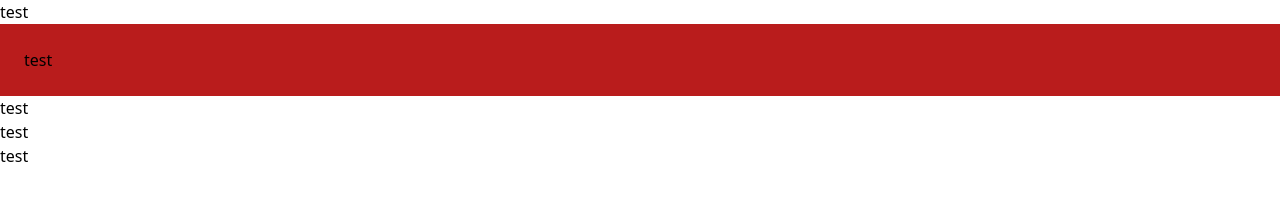
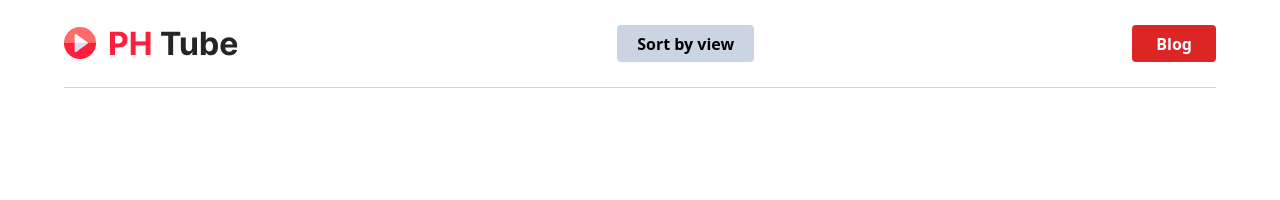
Before and after one commit to MoniruzzamanBillal/ph-assignment-6, a plain HTML site: page index.html in a window 1280 px wide. Drawn offline with nearby package versions, Linux system fonts and the light colour scheme.

Commit message:
navbar done

```diff
--- a/index.html
+++ b/index.html
@@ -11,11 +11,51 @@
     <link rel="stylesheet" href="style.css" />
   </head>
   <body>
-    <h1>test</h1>
-    <h1 class="bg-red-700 p-6">test</h1>
-    <h1>test</h1>
-    <h1>test</h1>
-    <h1>test</h1>
+    <div class="mainContainer">
+      <!-- navbar starts  -->
+
+      <div class="navContainer">
+        <div
+          class="navWrapper w-[95%] sm:w-[90%] m-auto py-6 flex justify-between items-center self-center border-b border-gray-300"
+        >
+          <!-- Left side of nav starts  -->
+
+          <div class="navLeft">
+            <div class="leftLogoContainer w-[80%] sm:w-full">
+              <img src="images/Logo.png" class="w-full h-full cursor-pointer" />
+            </div>
+          </div>
+
+          <!-- Left side of nav ends -->
+
+          <!-- middle side of navbar starts  -->
+
+          <div class="navMiddle">
+            <div
+              class="navMiddleContainer bg-slate-300 py-[.3rem] px-3 sm:py-[.4rem] sm:px-5 font-semibold text-sm sm:text-base cursor-pointer rounded hover:shadow active:scale-[.97]"
+            >
+              <h1>Sort by view</h1>
+            </div>
+          </div>
+
+          <!-- middle side of navbar ends  -->
+
+          <!-- right side of navbar starts  -->
+
+          <div class="navRight">
+            <div
+              class="navRightContainer bg-red-600 py-[.3rem] px-4 sm:py-[.4rem] sm:px-6 text-sm sm:text-base text-white font-semibold cursor-pointer rounded hover:shadow active:scale-[.97]"
+            >
+              <h1>Blog</h1>
+            </div>
+          </div>
+
+          <!-- right side of navbar ends -->
+        </div>
+      </div>
+
+      <!-- navbar ends  -->
+    </div>
 
     <script src="script.js"></script>
   </body>
```
Also changed, not shown: images/Icon.png (added), images/Logo.png (added).
